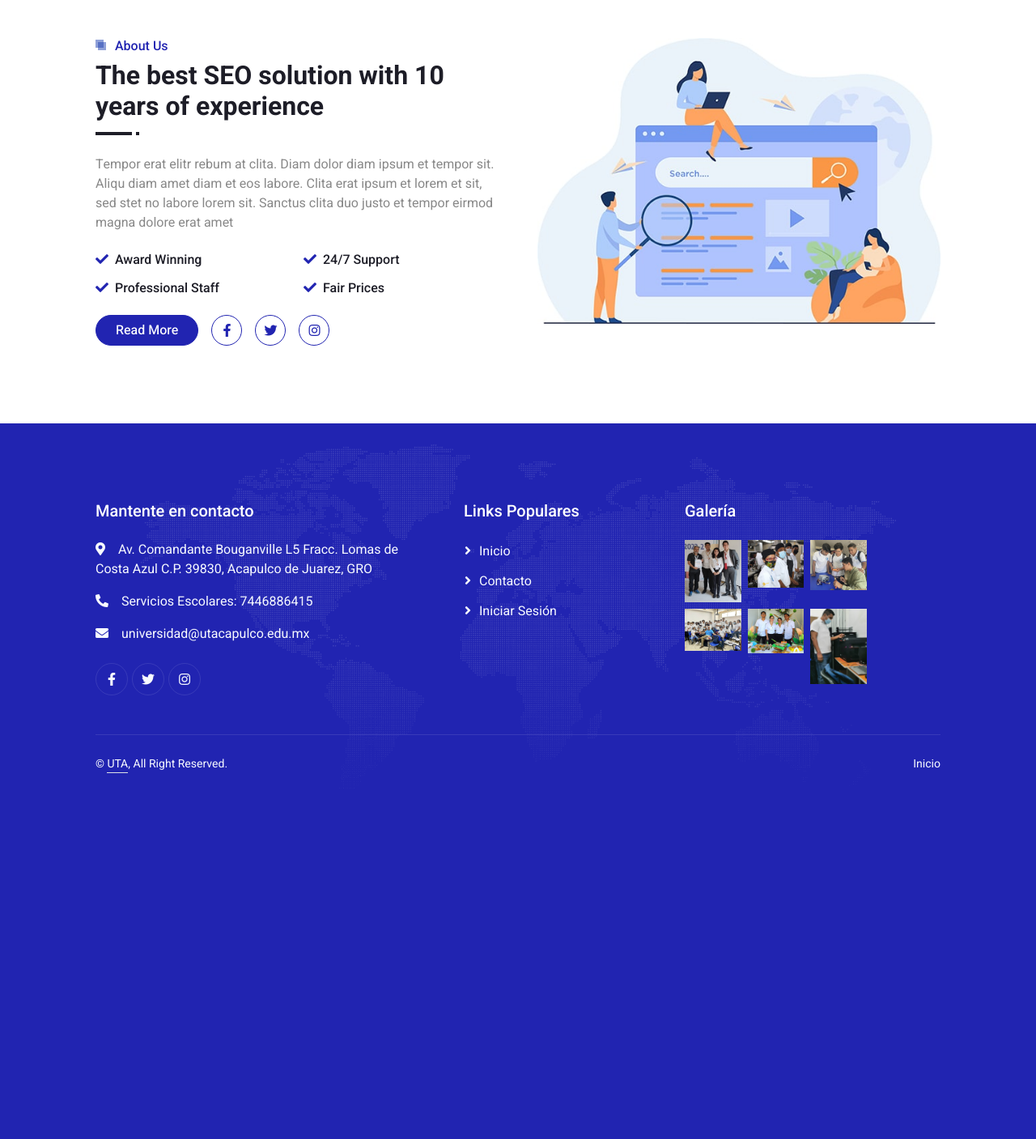
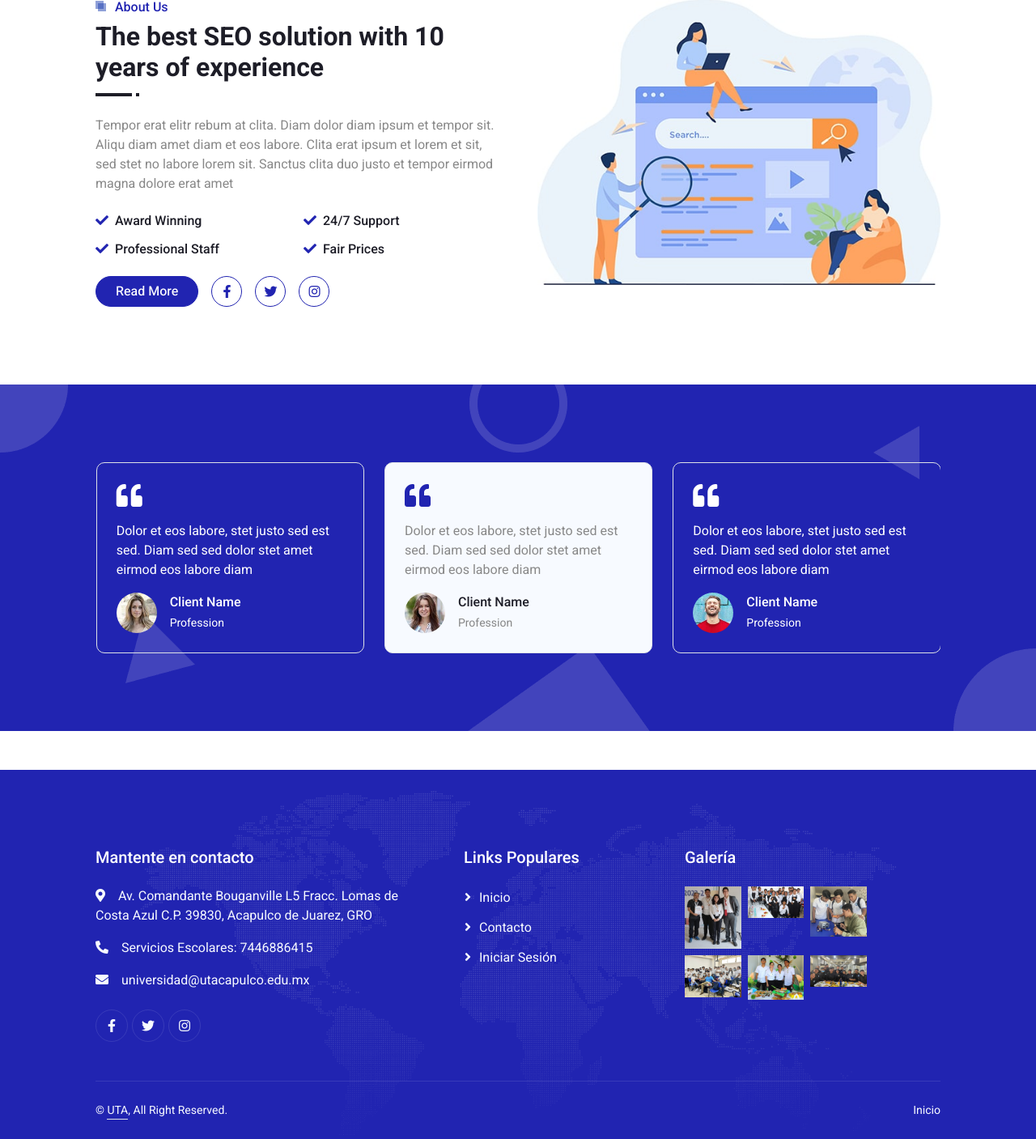
Before and after one commit to diazhdez/kuder, a Flask app: page / in a window 1280 px wide. Shown: the part 801-2208 px from the top of the page at 81% size. Before the commit the page ends 1756 px from the top, so only its background shows below. Run offline with Flask 3, Linux system fonts and the light colour scheme; some libraries are stand-ins or nearby versions.

Commit message:
angeles tonta

```diff
--- a/requirements.txt
+++ b/requirements.txt
@@ -17,10 +17,13 @@ itsdangerous==2.1.2
 Jinja2==3.1.3
 MarkupSafe==2.1.5
 multidict==6.0.5
+packaging==24.0
+plotly==5.21.0
 PyJWT==2.8.0
 pymongo==4.6.1
 python-dotenv==1.0.1
 requests==2.31.0
+tenacity==8.2.3
 twilio==8.13.0
 urllib3==2.2.1
 Werkzeug==3.0.1
--- a/routes/main.py
+++ b/routes/main.py
@@ -10,6 +10,6 @@ def index():
 
 
 # Ruta de contacto
-@main_routes.route('/contact')
+@main_routes.route('/contact/')
 def contact():
     return render_template('contact.html')
--- a/templates/404.html
+++ b/templates/404.html
@@ -19,14 +19,14 @@
 
     <div class="container-xxl py-5 bg-primary hero-header">
         <div class="col-12 text-center">
-            <h1 class="text-white animated zoomIn">Not Found</h1>
+            <!-- <h1 class="text-white animated zoomIn">Not Found</h1>
             <hr class="bg-white mx-auto mt-0" style="width: 90px;">
             <nav aria-label="breadcrumb">
                 <ol class="breadcrumb justify-content-center">
                     <li class="breadcrumb-item text-white">Inicio</li>
                     <li class="breadcrumb-item text-white">No encontrada</li>
                 </ol>
-            </nav>
+            </nav> -->
         </div>
     </div>
 </div>
--- a/templates/contact.html
+++ b/templates/contact.html
@@ -17,16 +17,16 @@
         </div>
     </nav>
 
-    <div class="container-xxl py-5 bg-primary hero-header mb-5">
+    <div class="container-xxl py-5 bg-primary hero-header">
         <div class="col-12 text-center">
-            <h1 class="text-white animated zoomIn">Contactanos</h1>
+            <!-- <h1 class="text-white animated zoomIn">Contactanos</h1>
             <hr class="bg-white mx-auto mt-0" style="width: 90px;">
             <nav aria-label="breadcrumb">
                 <ol class="breadcrumb justify-content-center">
                     <li class="breadcrumb-item text-white">Inicio</li>
                     <li class="breadcrumb-item text-white">Contacto</li>
                 </ol>
-            </nav>
+            </nav> -->
         </div>
     </div>
 </div>
--- a/templates/index.html
+++ b/templates/index.html
@@ -17,7 +17,7 @@
         </div>
     </nav>
 
-    <div class="container-xxl py-5 bg-primary hero-header mb-5">
+    <div class="container-xxl py-5 bg-primary hero-header">
         <div class="container my-5 py-5 px-lg-5">
             <div class="row g-5 py-5">
                 <div class="col-lg-6 text-center text-lg-start">
@@ -78,6 +78,71 @@
     </div>
 </div>
 <!-- About End -->
+
+<!-- Testimonial Start -->
+<div class="container-xxl bg-primary testimonial py-5 my-5 wow fadeInUp" data-wow-delay="0.1s">
+    <div class="container py-5 px-lg-5">
+        <div class="owl-carousel testimonial-carousel">
+            <div class="testimonial-item bg-transparent border rounded text-white p-4">
+                <i class="fa fa-quote-left fa-2x mb-3"></i>
+                <p>Dolor et eos labore, stet justo sed est sed. Diam sed sed dolor stet amet eirmod eos labore
+                    diam</p>
+                <div class="d-flex align-items-center">
+                    <img class="img-fluid flex-shrink-0 rounded-circle"
+                        src="{{ url_for('static', filename='img/testimonial-1.jpg') }}"
+                        style="width: 50px; height: 50px;">
+                    <div class="ps-3">
+                        <h6 class="text-white mb-1">Client Name</h6>
+                        <small>Profession</small>
+                    </div>
+                </div>
+            </div>
+            <div class="testimonial-item bg-transparent border rounded text-white p-4">
+                <i class="fa fa-quote-left fa-2x mb-3"></i>
+                <p>Dolor et eos labore, stet justo sed est sed. Diam sed sed dolor stet amet eirmod eos labore
+                    diam</p>
+                <div class="d-flex align-items-center">
+                    <img class="img-fluid flex-shrink-0 rounded-circle"
+                        src="{{ url_for('static', filename='img/testimonial-2.jpg') }}"
+                        style="width: 50px; height: 50px;">
+                    <div class="ps-3">
+                        <h6 class="text-white mb-1">Client Name</h6>
+                        <small>Profession</small>
+                    </div>
+                </div>
+            </div>
+            <div class="testimonial-item bg-transparent border rounded text-white p-4">
+                <i class="fa fa-quote-left fa-2x mb-3"></i>
+                <p>Dolor et eos labore, stet justo sed est sed. Diam sed sed dolor stet amet eirmod eos labore
+                    diam</p>
+                <div class="d-flex align-items-center">
+                    <img class="img-fluid flex-shrink-0 rounded-circle"
+                        src="{{ url_for('static', filename='img/testimonial-3.jpg') }}"
+                        style="width: 50px; height: 50px;">
+                    <div class="ps-3">
+                        <h6 class="text-white mb-1">Client Name</h6>
+                        <small>Profession</small>
+                    </div>
+                </div>
+            </div>
+            <div class="testimonial-item bg-transparent border rounded text-white p-4">
+                <i class="fa fa-quote-left fa-2x mb-3"></i>
+                <p>Dolor et eos labore, stet justo sed est sed. Diam sed sed dolor stet amet eirmod eos labore
+                    diam</p>
+                <div class="d-flex align-items-center">
+                    <img class="img-fluid flex-shrink-0 rounded-circle"
+                        src="{{ url_for('static', filename='img/testimonial-4.jpg') }}"
+                        style="width: 50px; height: 50px;">
+                    <div class="ps-3">
+                        <h6 class="text-white mb-1">Client Name</h6>
+                        <small>Profession</small>
+                    </div>
+                </div>
+            </div>
+        </div>
+    </div>
+</div>
+<!-- Testimonial End -->
 {% endblock %}
 
 {% block first_block %}
--- a/templates/login.html
+++ b/templates/login.html
@@ -17,16 +17,16 @@
         </div>
     </nav>
 
-    <div class="container-xxl py-5 bg-primary hero-header mb-5">
+    <div class="container-xxl py-5 bg-primary hero-header">
         <div class="col-12 text-center">
-            <h1 class="text-white animated zoomIn">Iniciar Sesión</h1>
+            <!-- <h1 class="text-white animated zoomIn">Iniciar Sesión</h1>
             <hr class="bg-white mx-auto mt-0" style="width: 90px;">
             <nav aria-label="breadcrumb">
                 <ol class="breadcrumb justify-content-center">
                     <li class="breadcrumb-item text-white">Inicio</li>
                     <li class="breadcrumb-item text-white">Iniciar Sesión</li>
                 </ol>
-            </nav>
+            </nav> -->
         </div>
     </div>
 </div>
```
Also changed, not shown: routes/user.py (+26 -1 lines), templates/results.html (+4 -4 lines), templates/test.html (+3 -13 lines), templates/user.html (+7 -10 lines), static/img/bg-tree.png (deleted), static/img/portfolio-2.jpg, static/img/portfolio-6.jpeg.
